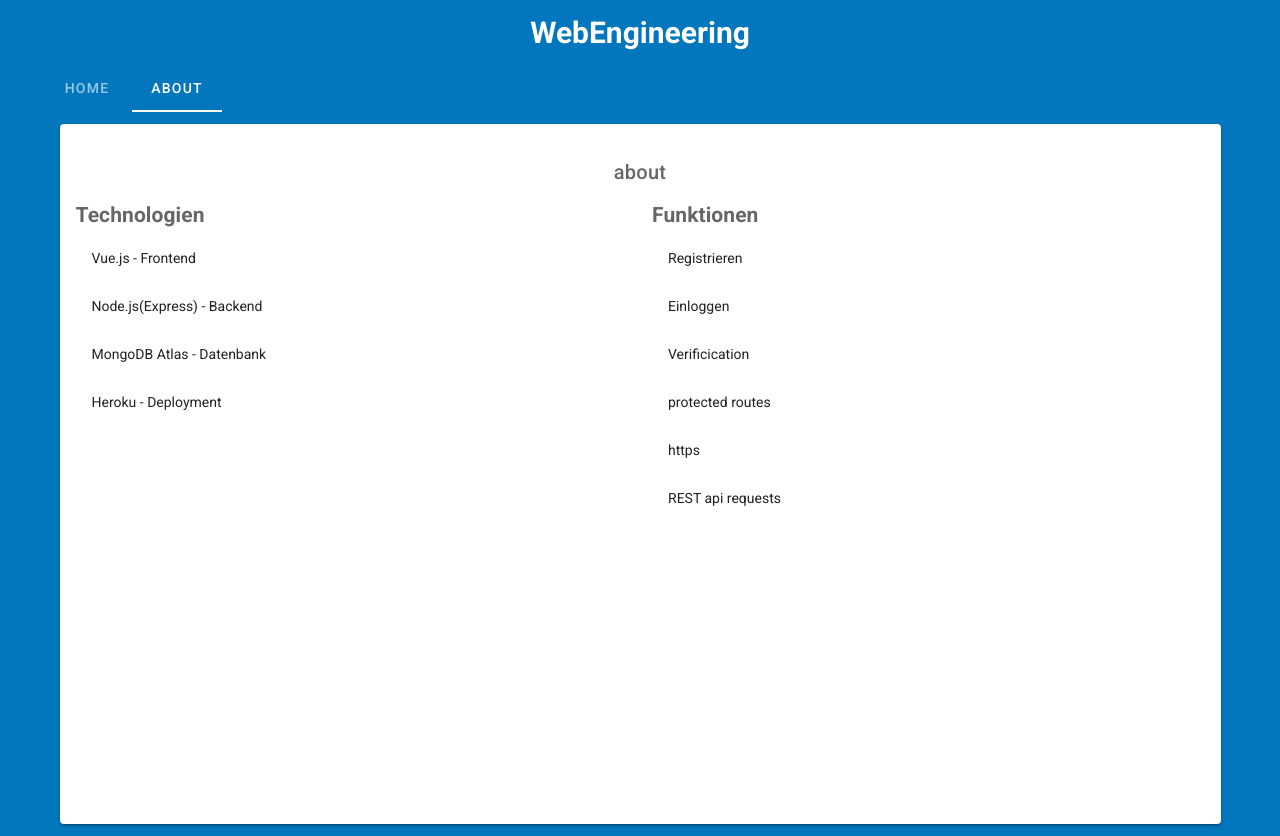
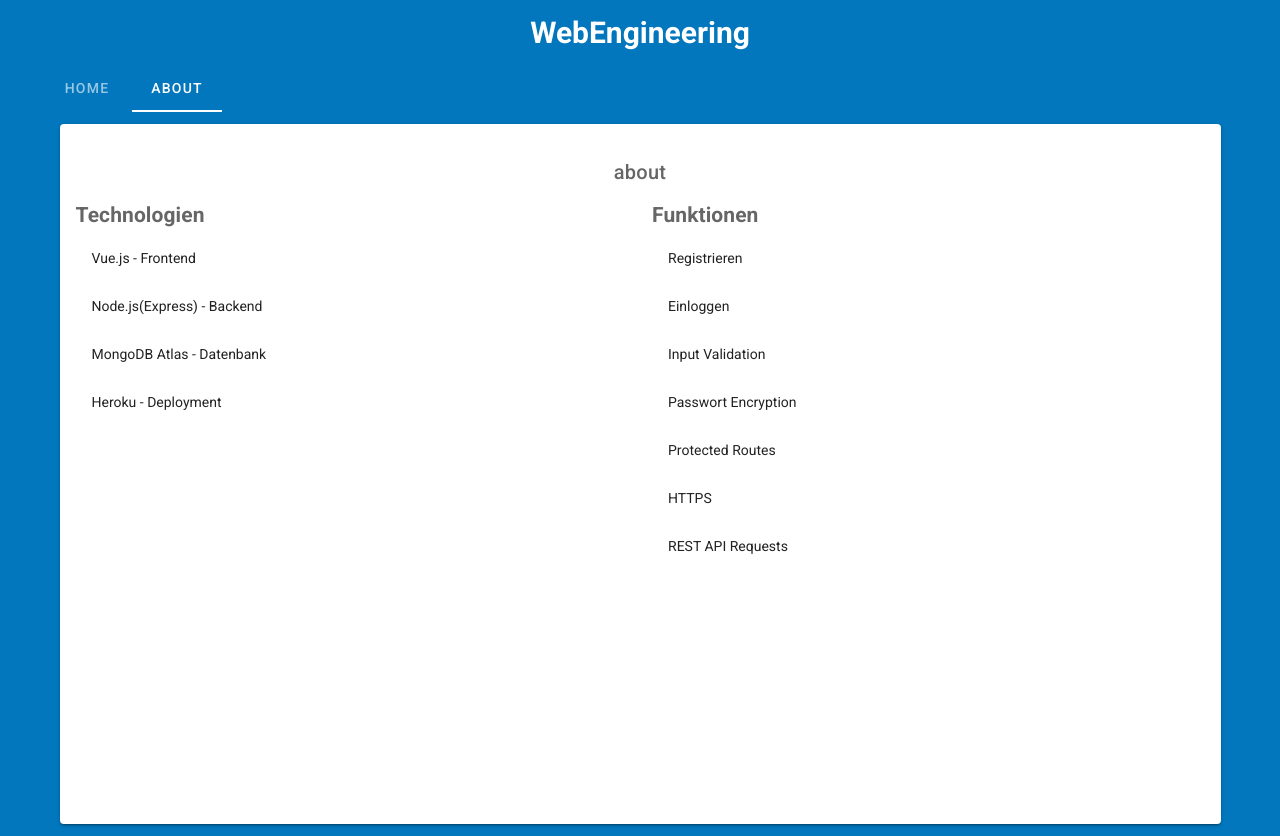
Before and after one commit to dev-ale/FHNW-Chat-App, a Vue app: page /about in a window 1280 px wide. Built offline with nearby package versions, Linux system fonts and the light colour scheme.

Commit message:
changed about page

```diff
--- a/src/views/About.vue
+++ b/src/views/About.vue
@@ -20,10 +20,11 @@
             <v-list>
               <v-list-item>Registrieren</v-list-item>
               <v-list-item>Einloggen</v-list-item>
-              <v-list-item>Verificication</v-list-item>
-              <v-list-item>protected routes</v-list-item>
-              <v-list-item>https</v-list-item>
-              <v-list-item>REST api requests</v-list-item>
+              <v-list-item>Input Validation</v-list-item>
+              <v-list-item>Passwort Encryption</v-list-item>
+              <v-list-item>Protected Routes</v-list-item>
+              <v-list-item>HTTPS</v-list-item>
+              <v-list-item>REST API Requests</v-list-item>
 
             </v-list>
           </v-col>
```
